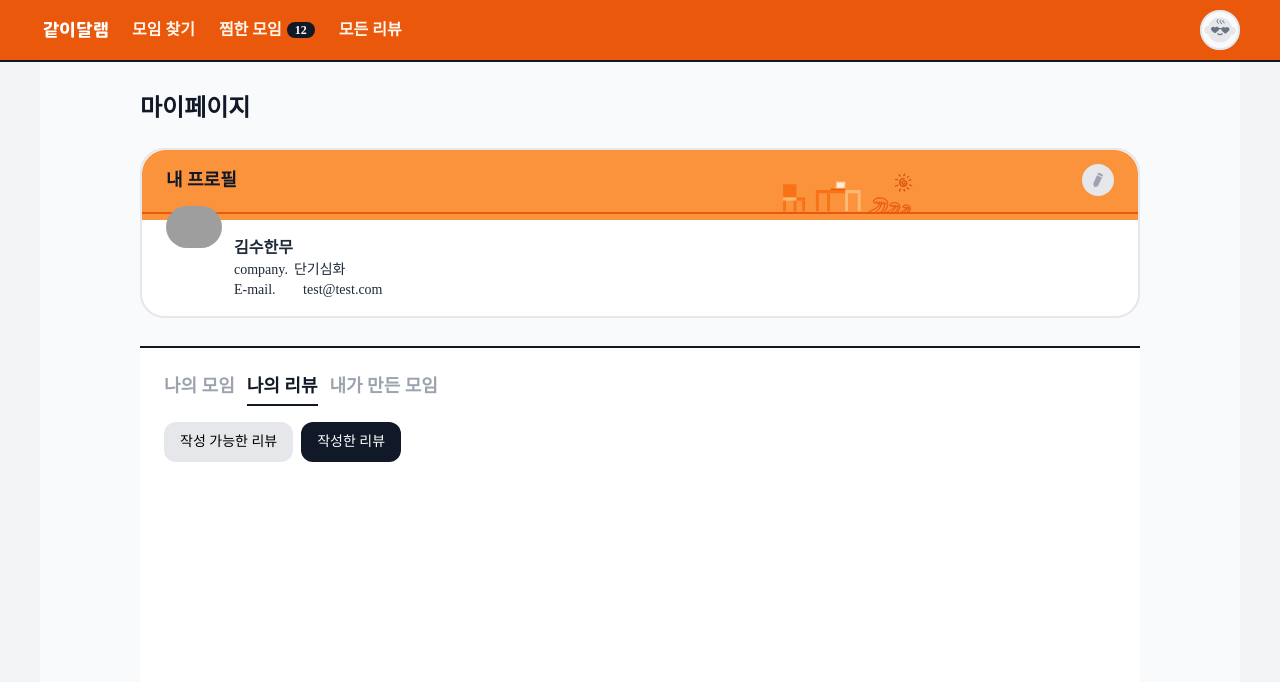
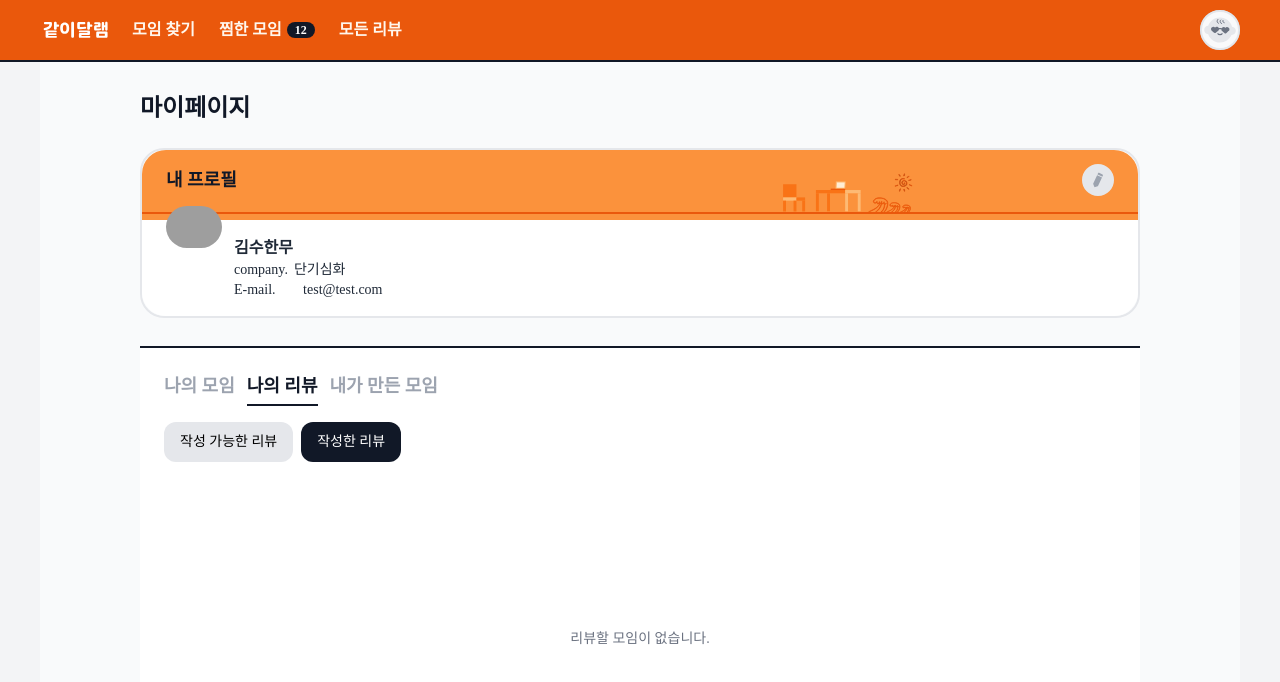
Before and after one commit to INtiful/SootheWithMe, a Next.js app: page /mypage/review in a window 1280 px wide. Both pictures are taken after a click on the button "작성한 리뷰". Shown: the top 682 px of the page. Built offline with nearby package versions, Linux system fonts and the light colour scheme; grey boxes are pictures that could not be loaded; a web font is replaced by a local one.

Commit message:
[KAN-27] feat: 데이터 없을 경우의 페이지 추가

```diff
--- a/src/app/(main)/mypage/review/page.tsx
+++ b/src/app/(main)/mypage/review/page.tsx
@@ -43,15 +43,23 @@ const Page = () => {
           setFilterType={setFilterType}
         />
         {/* cards */}
-        {filteredData.map((data) => (
-          <Card
-            key={data.id}
-            data={data}
-            hasButton={true}
-            hasChips={true}
-            handleWriteReview={() => setIsModalOpen(true)}
-          />
-        ))}
+        {filteredData.length === 0 ? (
+          <div className='flex h-full items-center justify-center'>
+            <p className='text-center text-14 font-medium text-var-gray-500'>
+              리뷰할 모임이 없습니다.
+            </p>
+          </div>
+        ) : (
+          filteredData.map((data) => (
+            <Card
+              key={data.id}
+              data={data}
+              hasButton
+              hasChips
+              handleWriteReview={() => setIsModalOpen(true)}
+            />
+          ))
+        )}
       </div>
       {isModalOpen && (
         <ReviewModal
```
